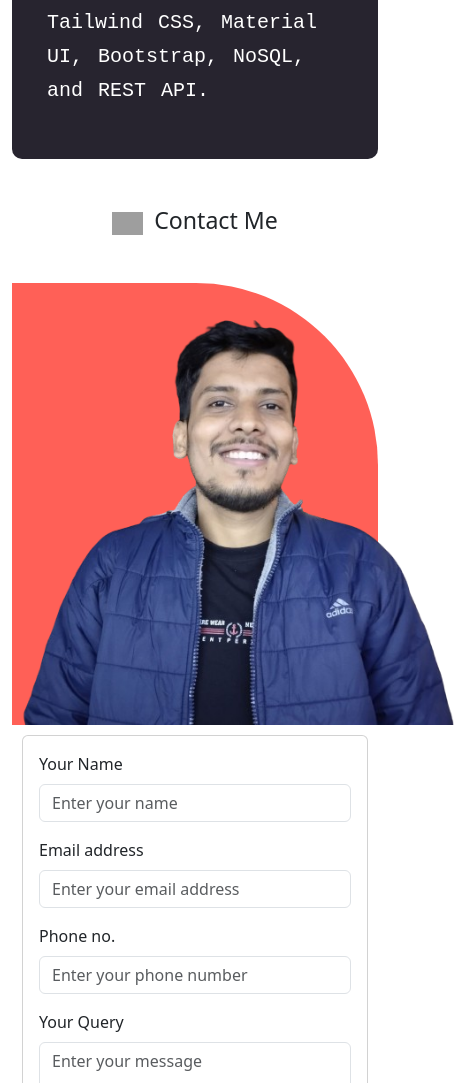
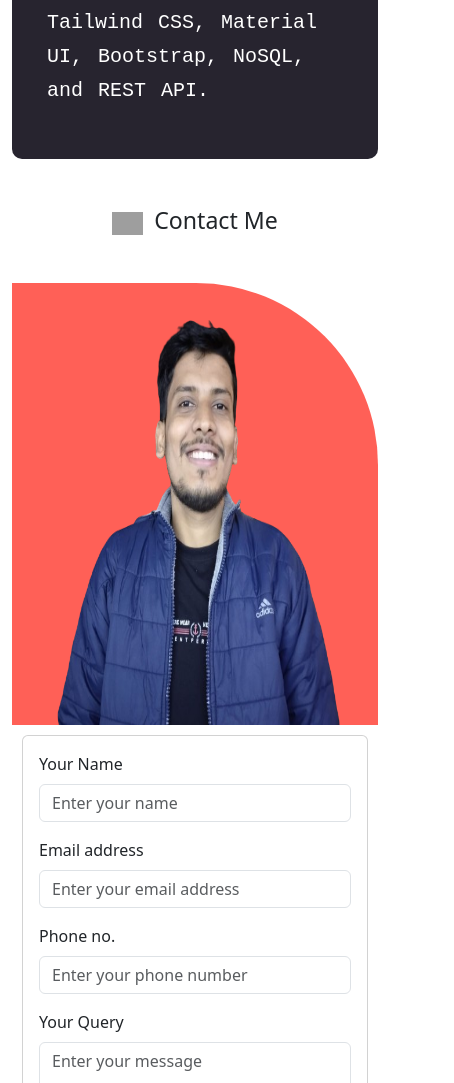
Before and after one commit to anand8126/Anand-CV, a plain HTML site: page index.html in a window 390 px wide. Shown: the part 6111-7194 px from the top of the page, 454 px wide, since content can reach past the window. Drawn offline with nearby package versions, Linux system fonts and the light colour scheme; grey boxes are pictures that could not be loaded.

Commit message:
Your commit message here

```diff
--- a/style.css
+++ b/style.css
@@ -176,4 +176,9 @@ p.dot {
   .card.cards {
     margin: 16px 5px;
   }
+
+  .left-side .card-body img{
+    width: 290px;
+    height: 100%;
+  }
 }
```
